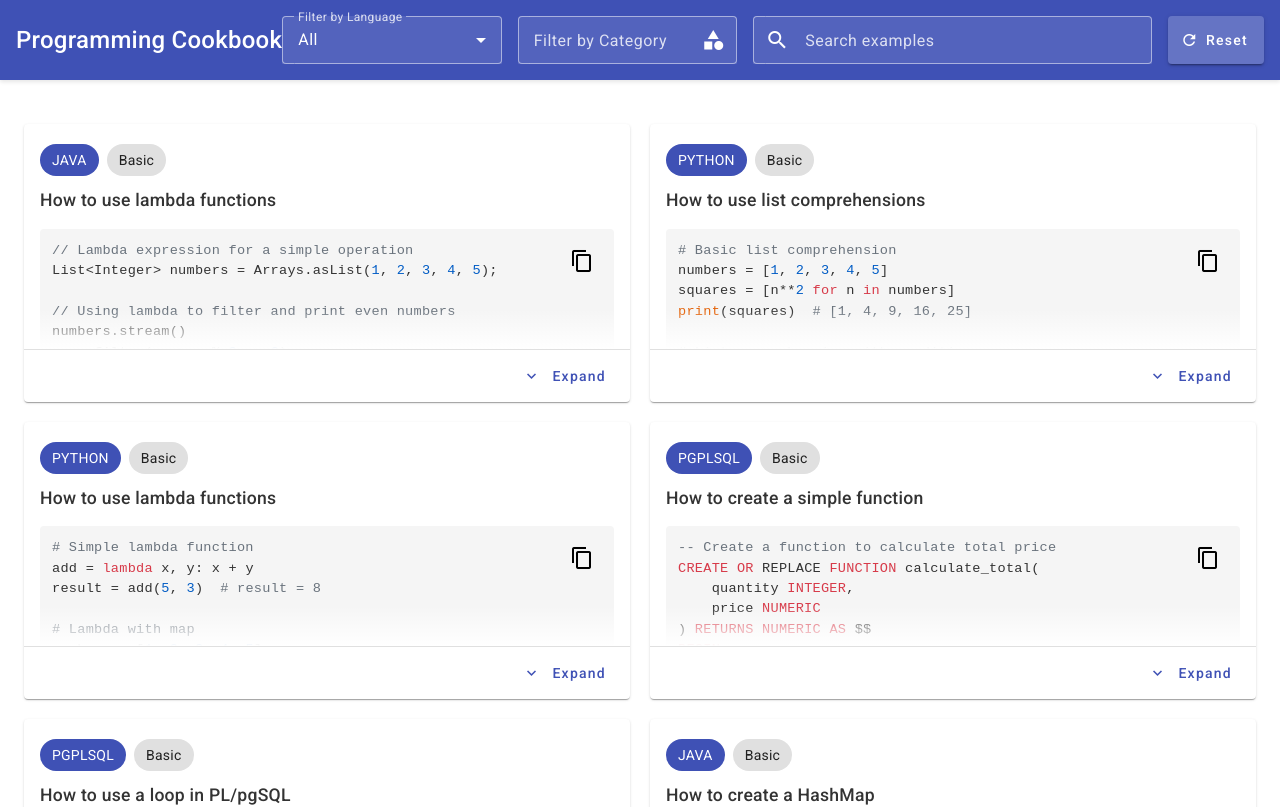
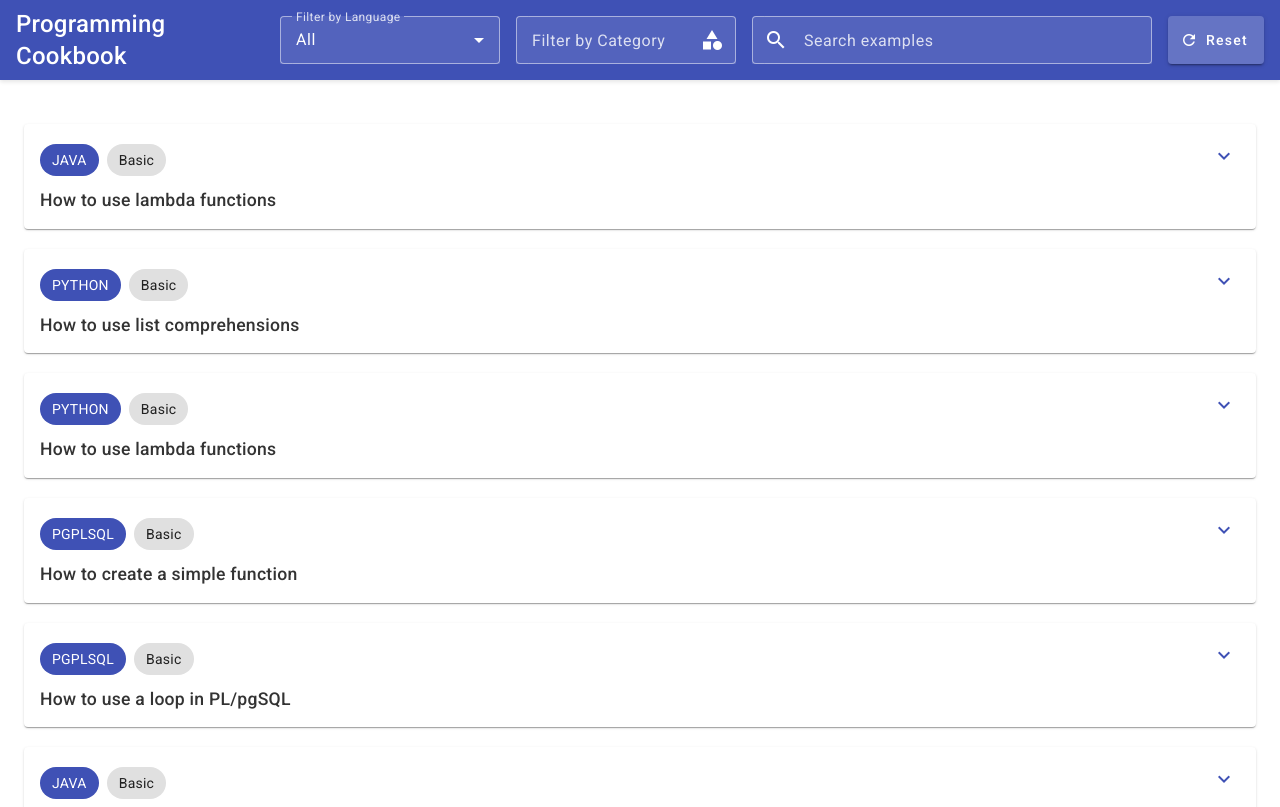
Before and after one commit to AntiBit82/programming-cookbook, an Angular app: page / in a window 1280 px wide. Shown: the top 807 px of the page. Built offline with nearby package versions, Linux system fonts and the light colour scheme.

Commit message:
Refactor app component to load code examples from a service and update CSS for improved layout

```diff
--- a/src/app/app.component.css
+++ b/src/app/app.component.css
@@ -271,7 +271,7 @@
 
 .examples-grid {
   display: grid;
-  grid-template-columns: repeat(auto-fill, minmax(400px, 1fr));
+  grid-template-columns: 1fr;
   gap: 20px;
   margin-top: 20px;
 }
@@ -299,6 +299,15 @@
   margin: 0;
 }
 
+.scroll-to-top {
+  position: fixed;
+  bottom: 24px;
+  right: 24px;
+  z-index: 1000;
+  background-color: #3f51b5 !important;
+  color: white !important;
+}
+
 @media (max-width: 768px) {
   .header-toolbar {
     flex-direction: column;
@@ -316,6 +325,10 @@
   .title {
     text-align: center;
     margin-bottom: 16px;
+  }
+
+  .title-break {
+    display: none;
   }
 
   .spacer {
--- a/src/app/app.component.html
+++ b/src/app/app.component.html
@@ -1,5 +1,5 @@
 <mat-toolbar color="primary" class="header-toolbar">
-  <span class="title">{{ title }}</span>
+  <span class="title">Programming<br class="title-break"> Cookbook</span>
   <span class="spacer"></span>
   <mat-form-field appearance="outline" class="language-filter">
     <mat-label>Filter by Language</mat-label>
@@ -81,4 +81,8 @@
   </div>
 </div>
 
+<button mat-fab class="scroll-to-top" (click)="scrollToTop()" *ngIf="showScrollButton" aria-label="Scroll to top">
+  <mat-icon>arrow_upward</mat-icon>
+</button>
+
 <router-outlet />
--- a/src/app/app.component.ts
+++ b/src/app/app.component.ts
@@ -12,6 +12,7 @@ import { MatAutocompleteModule, MatAutocompleteSelectedEvent } from '@angular/ma
 import { CodeExampleCardComponent } from './components/code-example-card/code-example-card.component';
 import { CodeExample, ProgrammingLanguage } from './models/code-example.model';
 import { CODE_EXAMPLES } from './data/code-examples.data';
+import { ViewChildren, QueryList, HostListener } from '@angular/core';
 
 @Component({
   selector: 'app-root',
@@ -32,14 +33,25 @@ import { CODE_EXAMPLES } from './data/code-examples.data';
   styleUrl: './app.component.css'
 })
 export class AppComponent {
-  title = 'Programming Cookbook';
+  @ViewChildren(CodeExampleCardComponent) cardComponents!: QueryList<CodeExampleCardComponent>;
+
   searchTerm = '';
-  availableLanguages = Object.values(ProgrammingLanguage);
+  availableLanguages = Object.values(ProgrammingLanguage).sort();
   selectedLanguages: string[] = [...this.availableLanguages];
   categoryInput = '';
   selectedCategory = '';
   allExamples: CodeExample[] = CODE_EXAMPLES;
   filteredExamples: CodeExample[] = CODE_EXAMPLES;
+  showScrollButton = false;
+
+  @HostListener('window:scroll', [])
+  onWindowScroll() {
+    this.showScrollButton = window.pageYOffset > 300;
+  }
+
+  scrollToTop(): void {
+    window.scrollTo({ top: 0, behavior: 'smooth' });
+  }
 
   get availableCategories(): string[] {
     let examples = this.allExamples;
@@ -89,6 +101,12 @@ export class AppComponent {
     this.selectedCategory = '';
     this.searchTerm = '';
     this.onFilterChange();
+    // Collapse all cards
+    setTimeout(() => {
+      this.cardComponents?.forEach(card => card.collapse());
+    }, 0);
+    // Scroll to top
+    this.scrollToTop();
   }
 
   onLanguageChange(): void {
--- a/src/app/components/code-example-card/code-example-card.component.css
+++ b/src/app/components/code-example-card/code-example-card.component.css
@@ -3,10 +3,22 @@
   display: flex;
   flex-direction: column;
   transition: box-shadow 0.3s ease;
+  cursor: pointer;
 }
 
 .example-card:hover {
   box-shadow: 0 4px 12px rgba(0, 0, 0, 0.15);
+}
+
+mat-card-header {
+  position: relative;
+}
+
+.expand-button {
+  position: absolute;
+  top: 8px;
+  right: 8px;
+  z-index: 10;
 }
 
 .card-title {
@@ -40,10 +52,7 @@ mat-card-content {
 }
 
 .code-preview {
-  max-height: 120px;
-  overflow: hidden;
   position: relative;
-  transition: max-height 0.3s ease;
 }
 
 .copy-button {
@@ -56,25 +65,6 @@ mat-card-content {
 
 .copy-button:hover {
   background-color: white;
-}
-
-.code-preview.expanded {
-  max-height: none;
-}
-
-.code-preview::after {
-  content: '';
-  position: absolute;
-  bottom: 0;
-  left: 0;
-  right: 0;
-  height: 40px;
-  background: linear-gradient(transparent, white);
-  pointer-events: none;
-}
-
-.code-preview.expanded::after {
-  display: none;
 }
 
 pre {
@@ -90,19 +80,6 @@ pre {
 code {
   font-family: 'Courier New', Courier, monospace;
   color: #333;
-}
-
-mat-card-actions {
-  display: flex;
-  justify-content: flex-end;
-  padding: 8px 16px;
-  border-top: 1px solid #e0e0e0;
-}
-
-mat-card-actions button {
-  display: flex;
-  align-items: center;
-  gap: 4px;
 }
 
 @media (max-width: 768px) {
--- a/src/app/components/code-example-card/code-example-card.component.html
+++ b/src/app/components/code-example-card/code-example-card.component.html
@@ -1,5 +1,8 @@
-<mat-card class="example-card">
+<mat-card class="example-card" (click)="toggleExpand()">
   <mat-card-header>
+    <button mat-icon-button class="expand-button" (click)="toggleExpand(); $event.stopPropagation()" color="primary" [attr.aria-label]="isExpanded ? 'Collapse' : 'Expand'">
+      <mat-icon>{{ isExpanded ? 'expand_less' : 'expand_more' }}</mat-icon>
+    </button>
     <mat-card-title class="card-title">
       <mat-chip-set aria-label="Programming language and category">
         <mat-chip [highlighted]="true" class="language-chip">
@@ -15,19 +18,14 @@
     </mat-card-title>
   </mat-card-header>
 
+  @if (isExpanded) {
     <mat-card-content>
-    <div class="code-preview" [class.expanded]="isExpanded">
-      <button mat-icon-button class="copy-button" (click)="copyToClipboard()" [attr.aria-label]="copyButtonLabel" matTooltip="Copy code to clipboard">
+      <div class="code-preview expanded">
+        <button mat-icon-button class="copy-button" (click)="copyToClipboard(); $event.stopPropagation()" [attr.aria-label]="copyButtonLabel" matTooltip="Copy code to clipboard">
           <mat-icon>{{ copyButtonIcon }}</mat-icon>
         </button>
         <pre><code [innerHTML]="highlightedCode"></code></pre>
       </div>
     </mat-card-content>
-
-  <mat-card-actions>
-    <button mat-button (click)="toggleExpand()" color="primary">
-      <mat-icon>{{ isExpanded ? 'expand_less' : 'expand_more' }}</mat-icon>
-      {{ isExpanded ? 'Collapse' : 'Expand' }}
-    </button>
-  </mat-card-actions>
+  }
 </mat-card>
--- a/src/app/components/code-example-card/code-example-card.component.ts
+++ b/src/app/components/code-example-card/code-example-card.component.ts
@@ -49,4 +49,8 @@ export class CodeExampleCardComponent implements OnInit {
   toggleExpand(): void {
     this.isExpanded = !this.isExpanded;
   }
+
+  collapse(): void {
+    this.isExpanded = false;
+  }
 }
```
Lines whose indentation alone changed are shown as unchanged.
